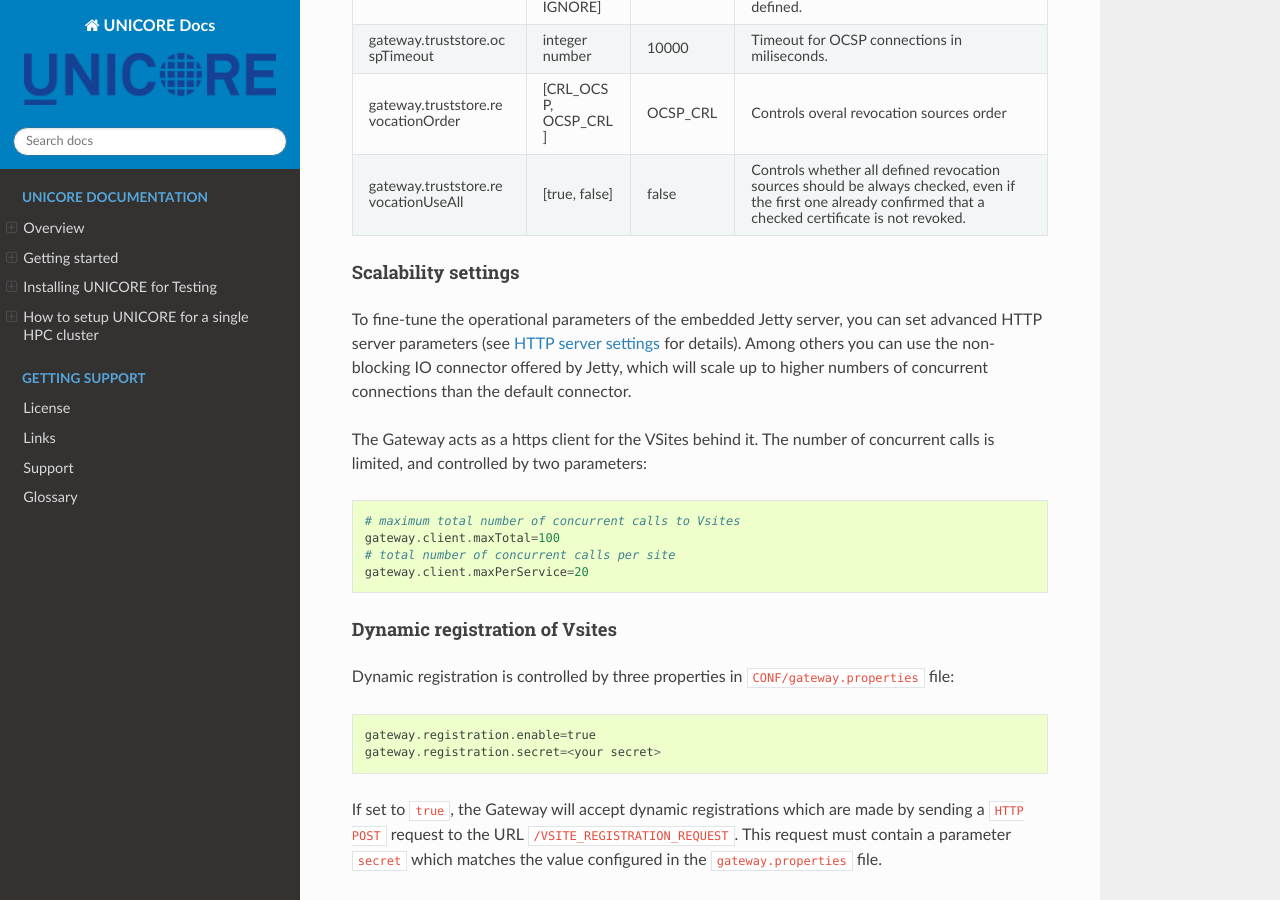
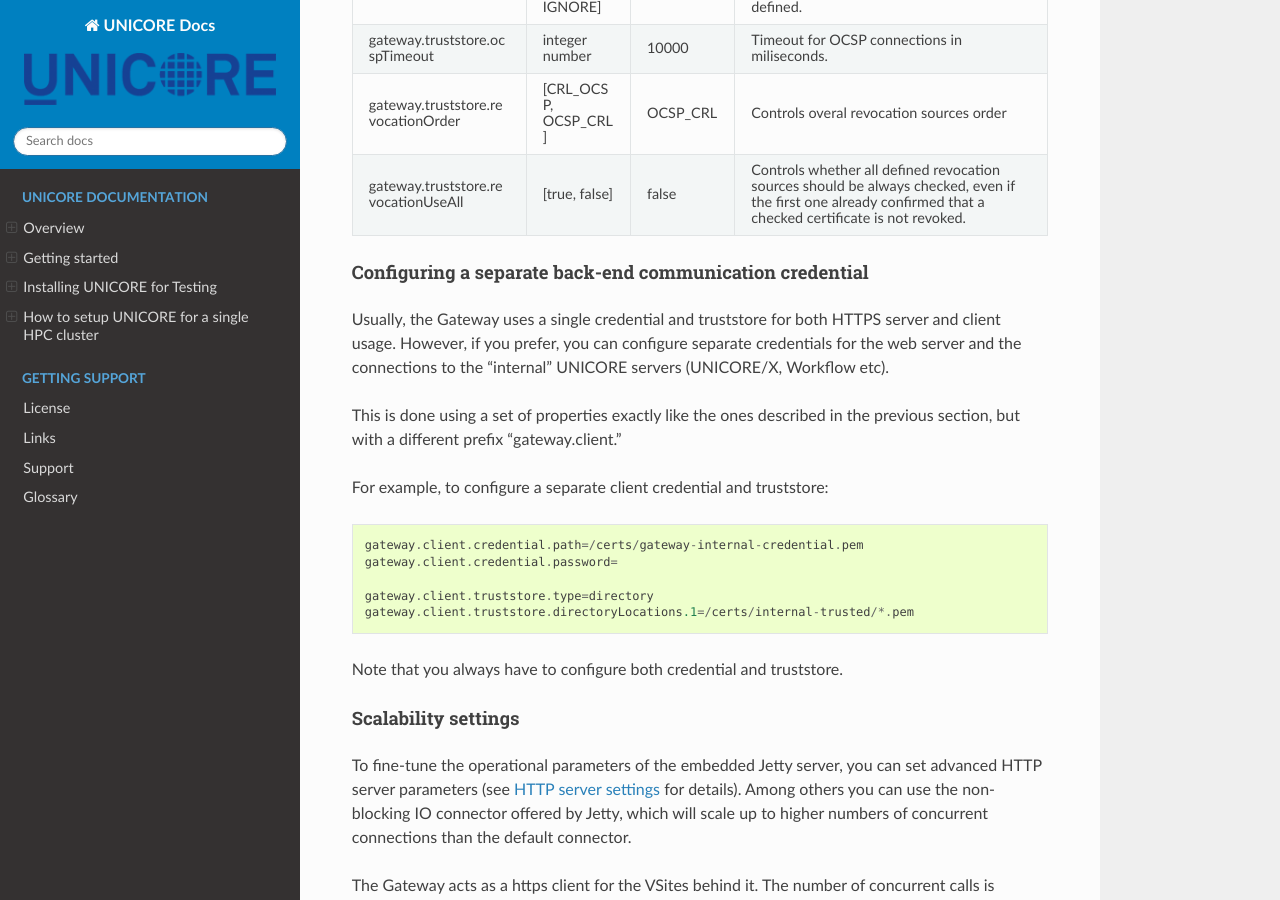
Before and after one commit to UNICORE-EU/unicore-docs, a Sphinx documentation site: the page built from source/admin-docs/gateway/gw-manual.rst, in a window 1280 px wide and 900 px high, scrolled down 6366 px. Built offline with Sphinx 7.4.7 and the Read the Docs theme 3.1.0, drawn with Linux system fonts in a browser that asks for light colours; some of the changed text lies outside the part shown.

Commit message:
update required Java version; add doc on Gateway client credential

```diff
--- a/source/admin-docs/gateway/gw-manual.rst
+++ b/source/admin-docs/gateway/gw-manual.rst
@@ -18,8 +18,8 @@
 .. attention:: **LIMITATIONS**
 
   The Gateway is not a complete HTTP reverse proxy implementation. For
-  example, it is not possible to run a full, complex web      application
-  *behind* the Gateway, especially not if protocols like    WebSocket are
+  example, it is not possible to run a full, complex web application
+  *behind* the Gateway, especially not if protocols like WebSocket are
   used.
 
 In effect, traffic to a *virtual* URL, e.g.
@@ -201,6 +201,33 @@
   :widths: 25, 15, 15, 45
   :header-rows: 1
   :class: tight-table
+
+
+
+Configuring a separate back-end communication credential
+^^^^^^^^^^^^^^^^^^^^^^^^^^^^^^^^^^^^^^^^^^^^^^^^^^^^^^^^
+
+Usually, the Gateway uses a single credential and truststore for both
+HTTPS server and client usage. However, if you prefer, you can configure
+separate credentials for the web server and the connections to the "internal"
+UNICORE servers (UNICORE/X, Workflow etc).
+
+This is done using a set of properties exactly like the ones
+described in the previous section, but with a different prefix
+"gateway.client."
+
+
+For example, to configure a separate client credential and
+truststore::
+
+  gateway.client.credential.path=/certs/gateway-internal-credential.pem
+  gateway.client.credential.password=
+
+  gateway.client.truststore.type=directory
+  gateway.client.truststore.directoryLocations.1=/certs/internal-trusted/*.pem
+
+
+Note that you always have to configure both credential and truststore.
 
 
 Scalability settings
--- a/source/admin-docs/registry/index.rst
+++ b/source/admin-docs/registry/index.rst
@@ -22,7 +22,7 @@
 Prerequisites
 ~~~~~~~~~~~~~
 
-To run the Registry, you need a Java runtime (headless is enough), in version 11 or later.
+To run the Registry, you need a Java runtime (headless is enough), in version 17 or later.
 
 UNICORE servers have been most extensively tested on Linux systems, but run on MacOS/X as well.
 
--- a/source/admin-docs/tsi/tsi-manual.rst
+++ b/source/admin-docs/tsi/tsi-manual.rst
@@ -33,7 +33,7 @@
 	:height: 32px
 	:align: middle
 
-The TSI requires Python Version 3.6 or later. It works only on
+The TSI requires Python Version 3.9 or later. It works only on
 Unix-style operating systems (e.g. Linux or Mac OS/X), Windows is not
 directly supported.
 
--- a/source/howto-singlecluster.rst
+++ b/source/howto-singlecluster.rst
@@ -45,7 +45,7 @@
 	:height: 32px
 	:align: middle
 
-- a server or VM with Java 11 or later and Python3 installed
+- a server or VM with Java 17 or later and Python3 installed
 
 - port ``8080`` on this server must be accessible from the Internet if you want to
   let external users access your cluster.
@@ -125,7 +125,7 @@
 ------------------------------------------------------------
 
 The two Java-based server components will be installed on the host named ``unicore-host``.
-We assume that Java 11 or later is installed.
+We assume that Java 17 or later is installed.
 
 Check that
 
--- a/source/howto-testmachine.rst
+++ b/source/howto-testmachine.rst
@@ -26,8 +26,8 @@
    :height: 32px
    :align: middle
 
-- Java 11 or later (OpenJDK or Oracle Java recommended)
-- Python 3.x (required for TSI and installation scripts)
+- Java 17 or later (OpenJDK or Oracle Java recommended)
+- Python 3.9 or later (required for TSI and installation scripts)
 
 .. important::
    **Security Notes**
```
Also changed, not shown: other parts of source/admin-docs/gateway/gw-manual.rst (+1 -1 lines), 3 other files.
